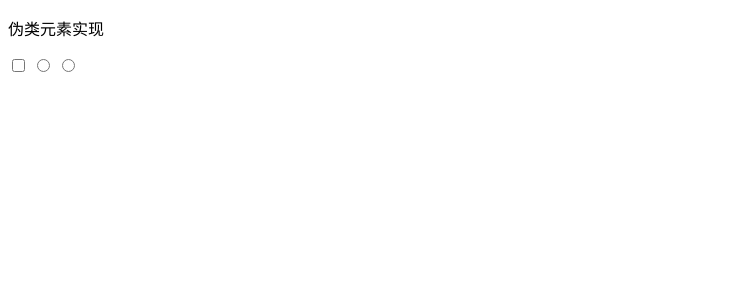
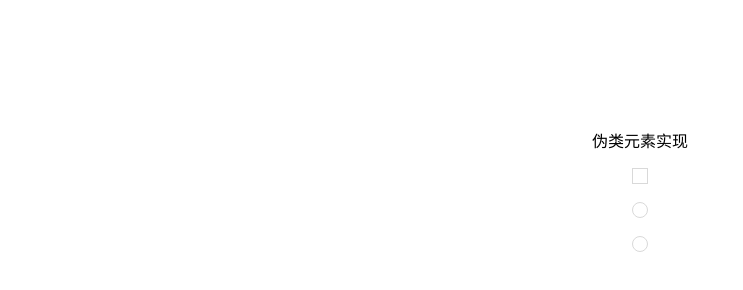
Before and after one commit to shyashya/ife2017, a plain HTML site: page stickyRice/task1/index.html in a window 1280 px wide. Shown: the whole page, without its empty margins (0-743 px from the left). Drawn offline with Linux system fonts and the light colour scheme.

Commit message:
自定义radio，checkbox样式

```diff
--- a/stickyRice/task1/index.html
+++ b/stickyRice/task1/index.html
@@ -1,18 +1,23 @@
 <!DOCTYPE html>
-<html>
+<html lang="en">
 <head>
+    <meta charset="utf-8"/>
 	<title>自定义radio,checkbox样式</title>
+    <link rel="stylesheet" type="text/css" href="style.css"/>
 </head>
 <body>
 <div class="contanier">
+
+    <p>伪类元素实现</p>
 	<div>
-		<p>伪类元素实现</p>
 		<input class="check" type="checkbox" name="checkbox" id="checkbox1"/>
 		<label for="checkbox1"></label>
+        <br/>
 
-		<input type="radio" name="radio" id="radio1"/>
+		<input type="radio" name="radio" id="radio1" class="rad"/>
         <label for="radio1"></label>
-        <input type="radio" name="radio" id="radio2"/>
+        <br/>
+        <input type="radio" name="radio" id="radio2" class="rad"/>
         <label for="radio2"></label>
 	</div>
 </div>
--- /dev/null
+++ b/stickyRice/task1/style.css
@@ -0,0 +1,52 @@
+body
+{
+    margin:0;
+    padding:0;
+}
+
+.contanier{
+    margin:10% auto;
+    text-align:center;
+}
+
+input{
+  display: none;
+}
+
+.check+label,.rad+label{
+    margin:auto;
+    width:14px;
+    height: 14px;
+    border:1px solid #d9d9d9;
+    display:block;
+}
+.rad+label{
+    border-radius:50%;
+}
+.check:checked+label,.rad:checked+label{
+    margin:auto;
+    border:1px solid #d73d32;
+    font-weight: 700;
+}
+
+.check:checked+label::after{
+    margin:auto;
+    display:block;
+    content:"\2714";
+    color: red;
+    line-height: 14px;
+    text-align: center;
+    font-size:10px;
+}
+
+.rad:checked+label::after{
+    margin:4px auto;
+    display:block;
+    content:" ";
+    width:6px;
+    height:6px;
+    border-radius:50%;
+    line-height:14px;
+    background: red;
+    text-align: center;
+}
```
